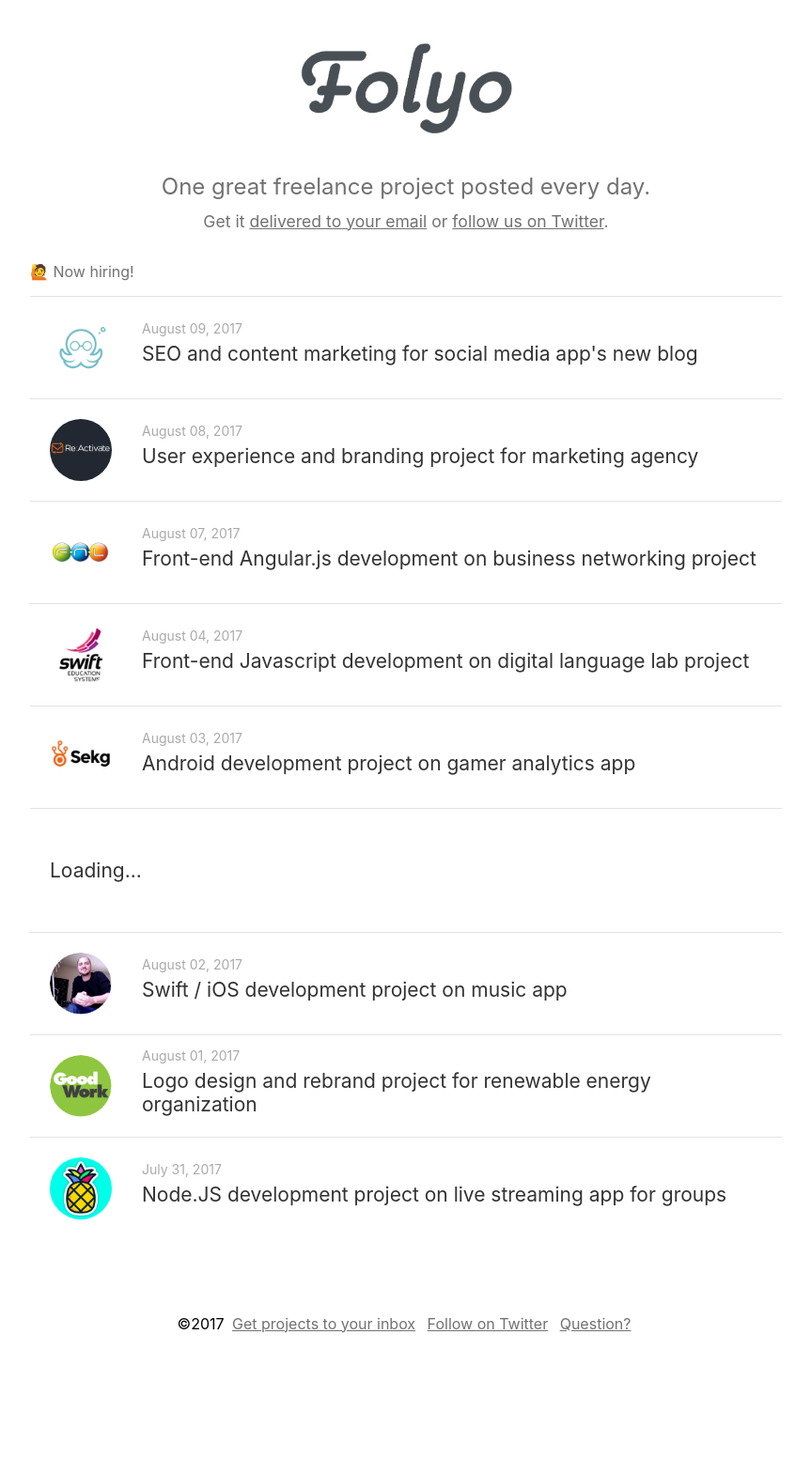
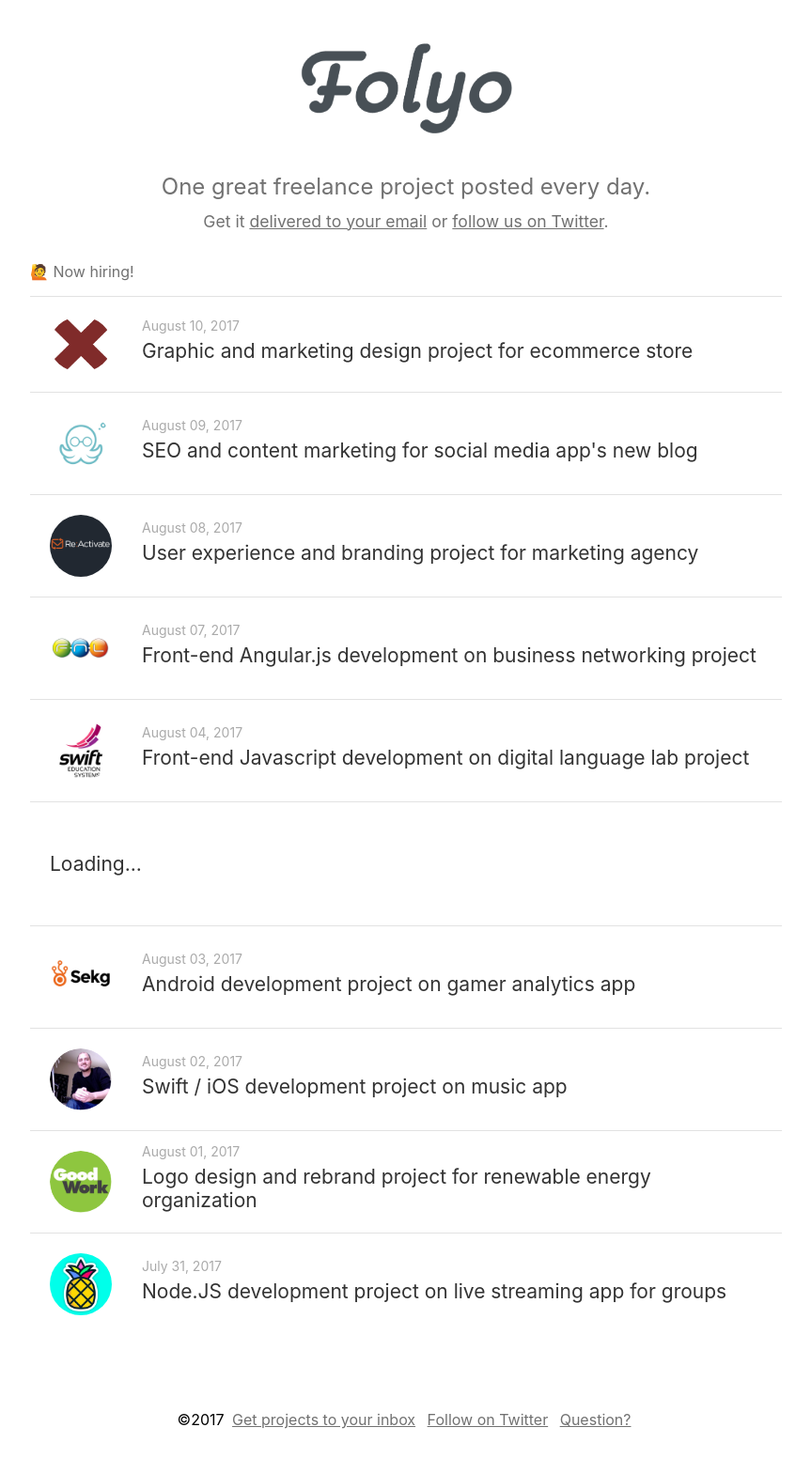
Before and after one commit to robwco/folyo, a Jekyll site: the page built from index.md, in a window 1280 px wide. Shown: the whole page at 94% size, without its empty margins (208-1071 px from the left). Built offline with Jekyll 4.4.1, drawn with Linux system fonts in a browser that asks for light colours; emoji names are drawn with the system emoji font; a script that is not in the unit is left out; before the commit the page ends 1467 px from its top, so only the background shows below that.

Commit message:
bestmade co

```diff
--- a/_data/projects.yml
+++ b/_data/projects.yml
@@ -1,3 +1,8 @@
+- title: Graphic and marketing design project for ecommerce store
+  url: http://www.coroflot.com/jobs/78802/Freelance-Graphic-Designer
+  picture: "./images/bestmadeco.png"
+  date: 2017-08-10
+
 - title: SEO and content marketing for social media app's new blog
   url: https://authenticjobs.com/jobs/29647/seo-specialist-content-manager
   picture: "./images/edgar.png"
```
Also changed, not shown: images/bestmadeco.png (added), 4 other files.
